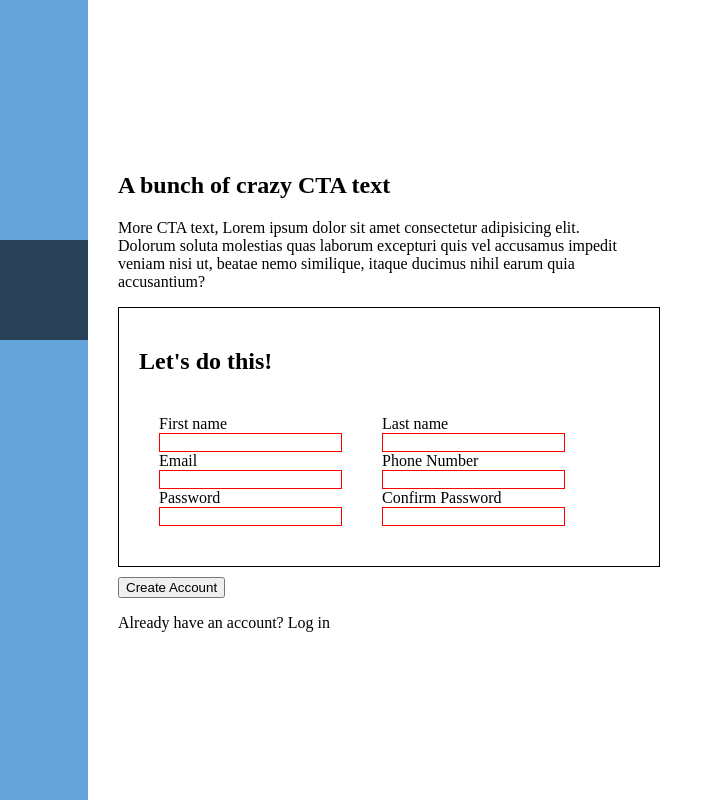
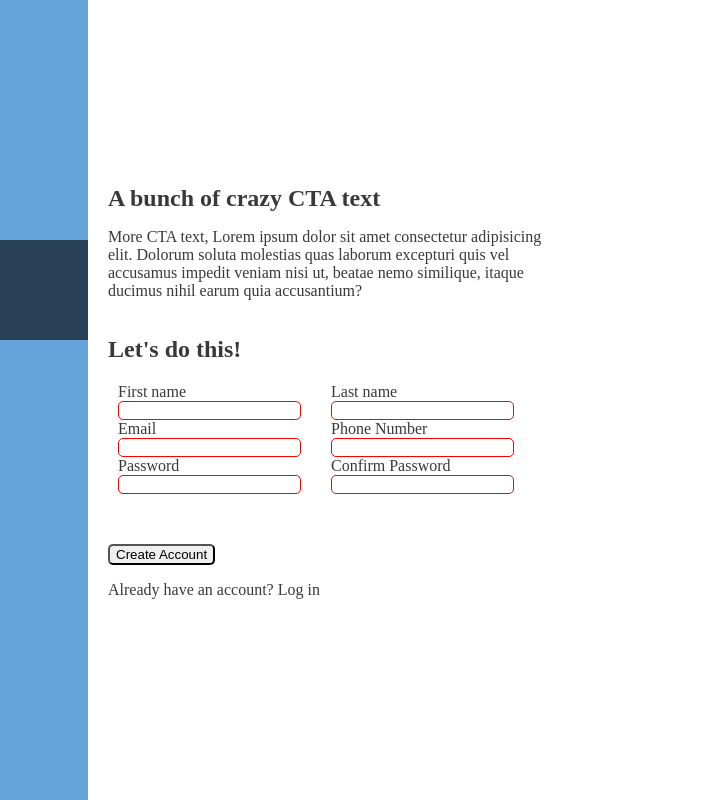
Before and after one commit to maxwwatson/TOP-sign-up-form, a plain HTML site: page index.html in a window 1280 px wide. Shown: the full height of the page, 212-935 px from the left. Drawn offline with Linux system fonts and the light colour scheme.

Commit message:
More styling

```diff
--- a/index.html
+++ b/index.html
@@ -21,7 +21,7 @@
         </div>
         <!-- right side content-->
         <div class="content-container">
-            <div>
+            <div class="content-text">
                 <h2>A bunch of crazy CTA text</h2>
                 <p>More CTA text, Lorem ipsum dolor sit amet consectetur adipisicing elit. Dolorum soluta molestias quas laborum excepturi quis vel accusamus impedit veniam nisi ut, beatae nemo similique, itaque ducimus nihil earum quia accusantium?</p>
             </div>
--- a/script.js
+++ b/script.js
@@ -1,3 +1,15 @@
 // Password validation
 const password = document.getElementsById('password');
 const passwordConfirm = document.getElementById('confirm-password');
+
+password.addEventListener('click', () => {
+
+});
+passwordConfirm.addEventListener('click', () => {
+
+});
+
+// how do I make it so this runs every time text is entered? event listener
+if(password.innerHTML !== passwordConfirm.innerHTML) {
+    // make password and currentpassword invalid
+}
--- a/styles.css
+++ b/styles.css
@@ -1,12 +1,18 @@
 :root {
-    --color-text: black;
+    --color-text: rgb(57, 57, 57);
+    --color-input-valid: rgb(5, 111, 25);
+    --color-input-invalid: rgb(255, 0, 0);
+    --color-create-account: rgb(0, 30, 255);
 
 }
+
+/* Add some kind of font, and a normalise css */
 
 html, body {
     margin: 0;
     padding: 0;
     font-size: 16px;
+    color: var(--color-text);
 }
 
 body {
@@ -17,6 +23,7 @@ body {
     display: flex;
     justify-content: center;
     align-items: center;
+    /* left side */
     .img-container {
         min-width: 300px;
         background-color: rgb(101, 164, 219);
@@ -44,19 +51,22 @@ body {
             }
         }
     }
+    /* right side  */
     .content-container {
         display: flex;
         flex-direction: column;
         justify-content: center;
         max-width: 500px;
-        min-width: 500px;
-        margin: 30px;
+
         .form-container {
-            border: 1px solid black;
+            box-shadow: ; /* fill in a shadow */
             width: 100%;
             padding: 20px;
         }
     }
+}
+input, button {
+    border-radius: 5px;
 }
 input:valid {
     border: 1px solid green;
@@ -70,6 +80,7 @@ input:invalid {
 }
 .input-container {
     display: flex;
+    flex-wrap:wrap;
 
 }
 .form-left, .form-right {
@@ -77,8 +88,18 @@ input:invalid {
     flex-direction: column;
     padding: 10px;
     margin: 10px;
+    margin-left: 0px;
 }
 
 .create-account {
     padding-top: 10px;
+    margin: 0px 20px 0px 20px;
 }
+
+h2 {
+    padding: 0;
+    margin: 0;
+}
+.content-text {
+    margin: 0px 20px 0px 20px;
+}
```
